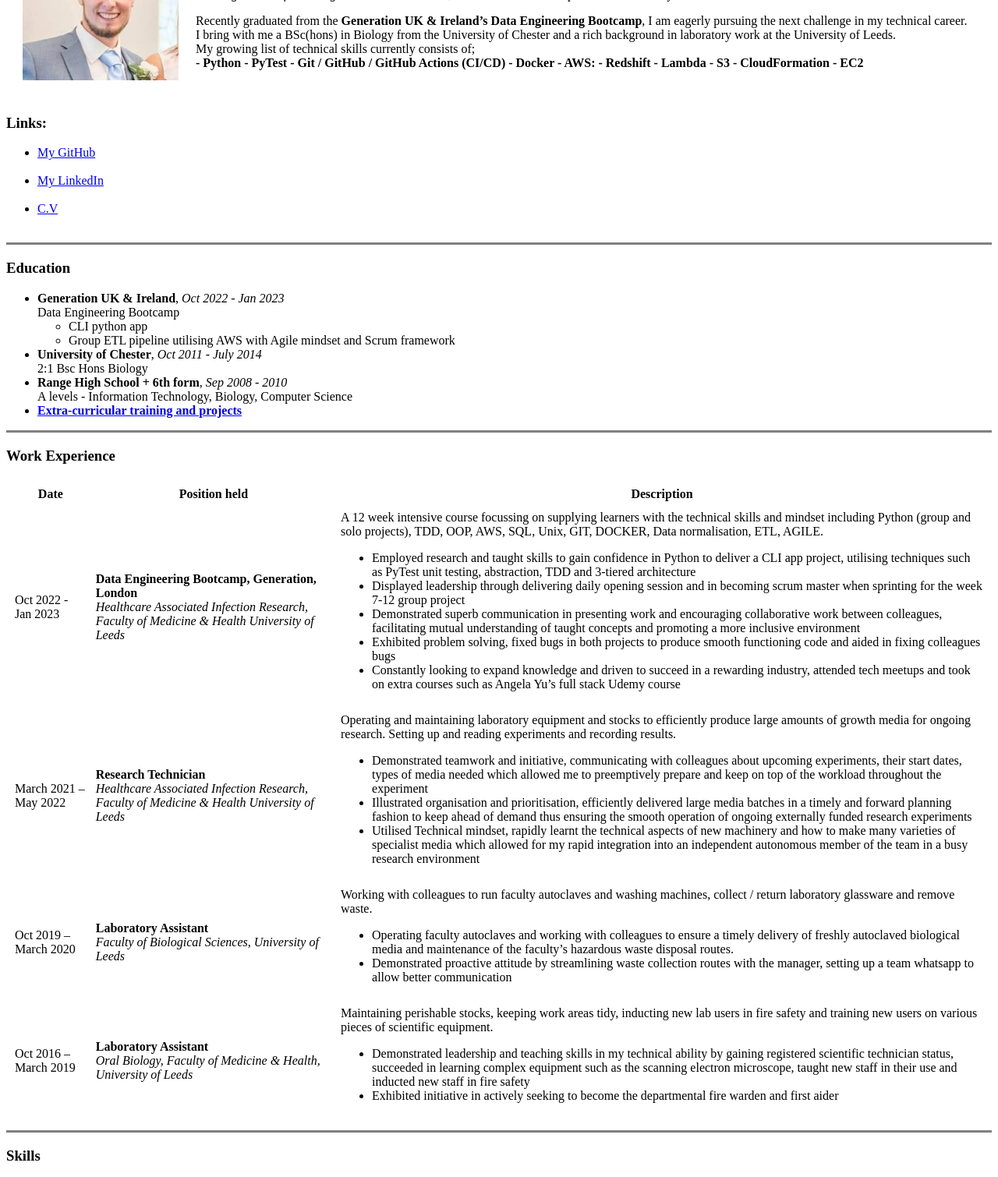
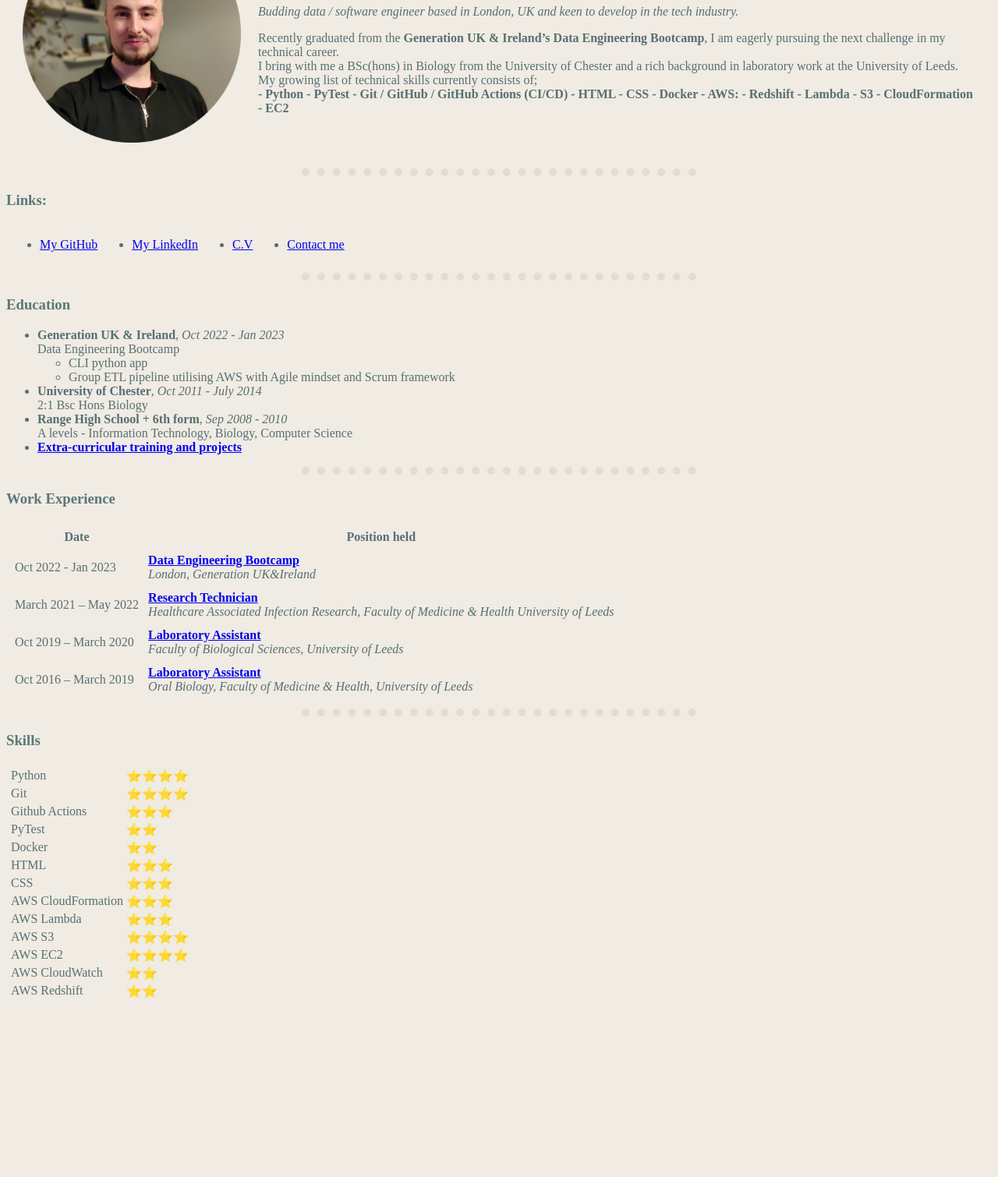
Before and after one commit to matty3191/web-dev-project, a plain HTML site: page index.html in a window 1280 px wide. Shown: the part 126-1636 px from the top of the page at 78% size. After the commit the page ends 1421 px from the top, so only its background shows below. Drawn offline with Linux system fonts and the light colour scheme.

Commit message:
add css, split up experience, reformat

```diff
--- /dev/null
+++ b/css/styles.css
@@ -0,0 +1,33 @@
+/* TODO
+- have a look at classes, ID's and psuedo classes
+- redesign website with some cool thematic colours in mind
+    - maybe do a whiteboard of a drawn out architecture
+- use pseudoclasses to do the cool hover thing on the links
+
+*/
+
+body {
+    background-color: #F0EBE3;
+    color: #576F72;
+}
+
+hr {
+    background-color: #F0EBE3;
+    border-style: none;
+    border-top: 10px dotted #E4DCCF;
+    overflow: none;
+    width: 40%;
+}
+
+h1 {
+    background-color: #E4DCCF;
+    color: #364a4c;
+}
+
+h3 {
+    color: #597877;
+}
+
+a:hover {
+    color: #FFCE45;
+}
--- a/index.html
+++ b/index.html
@@ -5,12 +5,13 @@
     <meta charset="UTF-8">
     <meta name="viewport" content="width=device-width, initial-scale=1.0">
     <title>Matty Percival</title>
+    <link rel="stylesheet" href="css/styles.css">
 </head>
 
 <body>
     <table cellspacing="20">
         <tr>
-            <td><img src="images/matty-percival.jpeg" alt="profile picture of matty percival"></td>
+            <td><img src="images/matty-round.png" alt="profile picture of matty percival" height="280" width="280"></td>
             <td>
                 <h1> Matty Percival </h1>
                 <p><em>Budding data / software engineer based in London, UK and keen to develop in the tech
@@ -21,21 +22,41 @@
                     laboratory
                     work at the University of Leeds.
                     <br>My growing list of technical skills currently consists of;
-                    <br><strong>- Python - PyTest - Git / GitHub / GitHub Actions (CI/CD) - Docker - AWS: - Redshift -
+                    <br><strong>- Python - PyTest - Git / GitHub / GitHub Actions (CI/CD) - HTML - CSS - Docker - AWS: - Redshift -
                         Lambda - S3 -
                         CloudFormation - EC2</strong>
                 </p>
             </td>
         </tr>
     </table>
+    <hr size="3" noshade>
 
 
     <h3><strong>Links:</strong></h3>
-    <ul>
-        <li><a href="https://github.com/matty3191">My GitHub</a></li><br>
-        <li><a href="https://www.linkedin.com/in/matthew-percival-07268483/">My LinkedIn</a></li><br>
-        <li><a href="https://docs.google.com/document/d/1E9HCaqI_BiqzNTqGHd3wE-967cHEPjaJMcWBdcHgGpU/edit?usp=sharing">C.V</a></li><br>
-    </ul>
+    <table>
+        <tr>
+            <td>
+                <ul>
+                    <li><a href="https://github.com/matty3191">My GitHub</a></li>
+                </ul>
+            </td>
+            <td>
+                <ul>
+                    <li><a href="https://www.linkedin.com/in/matthew-percival-07268483/">My LinkedIn</a></li>
+                </ul>
+            </td>
+            <td>
+                <ul>
+                    <li><a href="https://docs.google.com/document/d/1E9HCaqI_BiqzNTqGHd3wE-967cHEPjaJMcWBdcHgGpU/edit?usp=sharing">C.V</a></li>
+                </ul>
+            </td>
+            <td>
+                <ul>
+                    <li><a href="contact-details.html">Contact me</a></li>
+                </ul>
+            </td>
+        </tr>
+    </table>
 
     <hr size="3" noshade>
     <h3>Education</h3>
@@ -59,86 +80,31 @@
             <tr>
                 <th>Date</th>
                 <th>Position held</th>
-                <th>Description</th>
             </tr>
         </thead>
         <tbody>
             <tr>
                 <td>Oct 2022 - Jan 2023</td>
-                <td><strong>Data Engineering Bootcamp, Generation, London</strong><br>
-                    <em>Healthcare Associated Infection Research, Faculty of Medicine & Health University of Leeds</em>
-                </td>
-                <td>A 12 week intensive course focussing on supplying learners with the technical skills and mindset
-                    including Python (group and solo projects), TDD, OOP, AWS, SQL, Unix, GIT, DOCKER, Data
-                    normalisation, ETL, AGILE.
-                    <ul>
-                        <li>Employed research and taught skills to gain confidence in Python to deliver a CLI app
-                            project, utilising techniques such as PyTest unit testing, abstraction, TDD and 3-tiered
-                            architecture</li>
-                        <li>Displayed leadership through delivering daily opening session and in becoming scrum master
-                            when sprinting for the week 7-12 group project</li>
-                        <li>Demonstrated superb communication in presenting work and encouraging collaborative work
-                            between colleagues, facilitating mutual understanding of taught concepts and promoting a
-                            more inclusive environment</li>
-                        <li>Exhibited problem solving, fixed bugs in both projects to produce smooth functioning code
-                            and aided in fixing colleagues bugs</li>
-                        <li>Constantly looking to expand knowledge and driven to succeed in a rewarding industry,
-                            attended tech meetups and took on extra courses such as Angela Yu’s full stack Udemy course
-                        </li>
-                    </ul>
+                <td><a href="generation.html"><strong>Data Engineering Bootcamp</strong></a><br>
+                    <em>London, Generation UK&Ireland</em>
                 </td>
             </tr>
             <tr>
                 <td>March 2021 – May 2022</td>
-                <td><strong>Research Technician</strong><br>
+                <td><a href="hcai.html"><strong>Research Technician</strong></a><br>
                     <em>Healthcare Associated Infection Research, Faculty of Medicine & Health University of Leeds</em>
-                </td>
-                <td>Operating and maintaining laboratory equipment and stocks to efficiently produce large amounts of
-                    growth media for ongoing research. Setting up and reading experiments and recording results.
-                    <ul>
-                        <li>Demonstrated teamwork and initiative, communicating with colleagues about upcoming
-                            experiments, their start dates, types of media needed which allowed me to preemptively
-                            prepare and keep on top of the workload throughout the experiment</li>
-                        <li>Illustrated organisation and prioritisation, efficiently delivered large media batches in a
-                            timely and forward planning fashion to keep ahead of demand thus ensuring the smooth
-                            operation of ongoing externally funded research experiments</li>
-                        <li>Utilised Technical mindset, rapidly learnt the technical aspects of new machinery and how to
-                            make many varieties of specialist media which allowed for my rapid integration into an
-                            independent autonomous member of the team in a busy research environment</li>
-                    </ul>
                 </td>
             </tr>
             <tr>
                 <td>Oct 2019 – March 2020</td>
-                <td><strong>Laboratory Assistant</strong><br>
+                <td><a href="fbs.html"><strong>Laboratory Assistant</strong></a><br>
                     <em>Faculty of Biological Sciences, University of Leeds</em>
-                </td>
-                <td>Working with colleagues to run faculty autoclaves and washing machines, collect / return laboratory
-                    glassware and remove waste.
-                    <ul>
-                        <li>Operating faculty autoclaves and working with colleagues to ensure a timely delivery of
-                            freshly autoclaved biological media and maintenance of the faculty’s hazardous waste
-                            disposal routes.</li>
-                        <li>Demonstrated proactive attitude by streamlining waste collection routes with the manager,
-                            setting up a team whatsapp to allow better communication</li>
-                    </ul>
                 </td>
             </tr>
             <tr>
                 <td>Oct 2016 – March 2019</td>
-                <td><strong>Laboratory Assistant</strong><br>
+                <td><a href="oral-biology.html"><strong>Laboratory Assistant</strong></a><br>
                     <em>Oral Biology, Faculty of Medicine & Health, University of Leeds</em>
-                </td>
-                <td>Maintaining perishable stocks, keeping work areas tidy, inducting new lab users in fire safety and
-                    training new users on various pieces of scientific equipment.
-                    <ul>
-                        <li>Demonstrated leadership and teaching skills in my technical ability by gaining registered
-                            scientific technician status, succeeded in learning complex equipment such as the scanning
-                            electron microscope, taught new staff in their use and inducted new staff in fire safety
-                        </li>
-                        <li>Exhibited initiative in actively seeking to become the departmental fire warden and first
-                            aider</li>
-                    </ul>
                 </td>
             </tr>
         </tbody>
@@ -176,6 +142,10 @@
                         <td>⭐⭐⭐</td>
                     </tr>
                     <tr>
+                        <td>CSS</td>
+                        <td>⭐⭐⭐</td>
+                    </tr>
+                    <tr>
                         <td>AWS CloudFormation</td>
                         <td>⭐⭐⭐</td>
                     </tr>
@@ -203,8 +173,6 @@
             </td>
         </tr>
     </table>
-    <hr size="3" noshade>
-    <a href="contact-details.html">Contact me</a>
 
 </body>
 
```
Also changed, not shown: contact-details.html (+1 -0 lines), fbs.html (added, +26 -0 lines), generation.html (added, +34 -0 lines), hcai.html (added, +30 -0 lines), input-types.html (+1 -0 lines), oral-biology.html (added, +27 -0 lines), training-and-projects.html (+1 -0 lines), images/matty-round.png (added).
